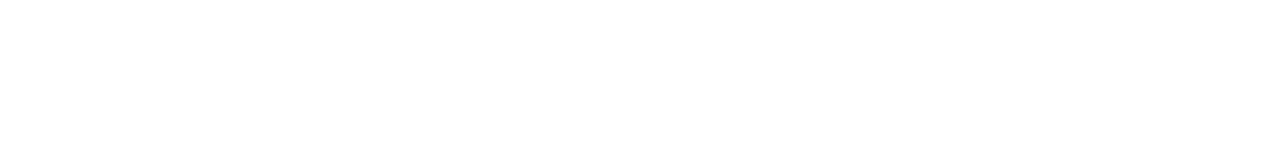
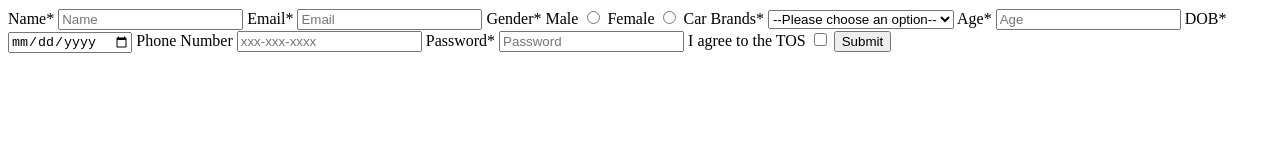
Before and after one commit to acciojob/signup-form-car-TusharRB, a website: page main.html in a window 1280 px wide. Drawn offline with Linux system fonts and the light colour scheme.

Commit message:
created a submission

```diff
--- a/main.html
+++ b/main.html
@@ -11,6 +11,47 @@
     <script type="text/javascript" src="./script.js">
 </script>
 
+
+	<form method="POST">
+  <label for="name">Name*</label>
+  <input type="text" id="name" name="name" placeholder="Name" required>
+
+  <label for="email">Email*</label>
+  <input type="email" id="email" name="email" placeholder="Email" required>
+
+  <label>Gender*</label>
+  <label for="gender_m">Male</label>
+  <input type="radio" id="gender_m" name="gender" required>
+  <label for="gender_f">Female</label>
+  <input type="radio" id="gender_f" name="gender" required>
+
+  <label for="cars">Car Brands*</label>
+  <select id="cars" name="car" required>
+    <option value="" disabled selected>--Please choose an option--</option>
+    <option value="BMW">BMW</option>
+    <option value="Audi">Audi</option>
+    <option value="Mercedes">Mercedes</option>
+  </select>
+
+  <label for="age">Age*</label>
+  <input type="number" id="age" name="age" placeholder="Age" required>
+
+  <label for="dob">DOB*</label>
+  <input type="date" id="dob" name="dob" required>
+
+  <label for="tel">Phone Number</label>
+  <input type="tel" id="tel" name="tel" placeholder="xxx-xxx-xxxx">
+
+  <label for="password">Password*</label>
+  <input type="password" id="password" name="password" placeholder="Password" required>
+
+  <label for="tos">I agree to the TOS</label>
+  <input type="checkbox" id="tos" name="tos" required>
+
+  <button type="submit">Submit</button>
+</form>
+
+
 </body>
 
 </html>
```
